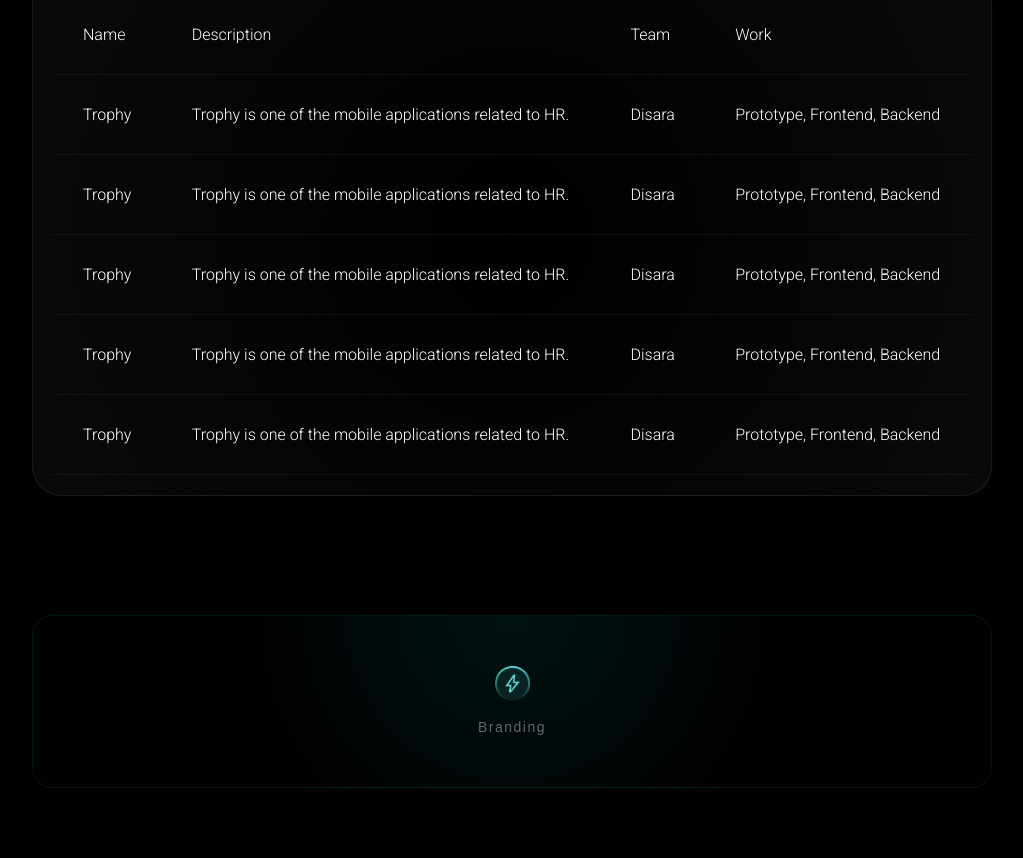
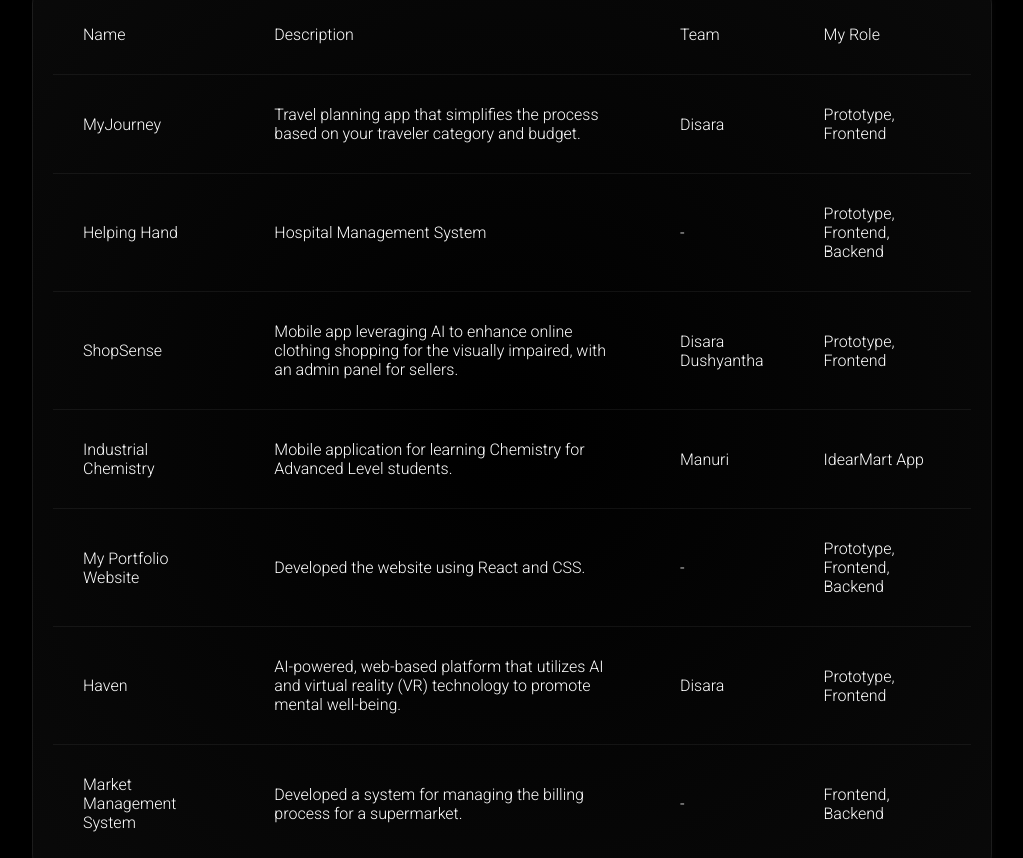
Before and after one commit to minuri12/PortfolioHewage, a React (Create React App) app: page /Work in a window 1280 px wide. Shown: the part 2767-3625 px from the top of the page, without its empty margins (128-1151 px from the left). Built offline with nearby package versions, Linux system fonts and the light colour scheme.

Commit message:
Work Complete

```diff
--- a/src/Pages/Work/Work.jsx
+++ b/src/Pages/Work/Work.jsx
@@ -260,41 +260,73 @@ function Work() {
               <th>Name</th>
               <th>Description</th>
               <th>Team</th>
-              <th>Work</th>
+              <th>My Role</th>
             </tr>
           </thead>
           <tbody>
             <tr>
-              <td>Trophy</td>
-              <td>Trophy is one of the mobile applications related to HR.</td>
+              <td>MyJourney</td>
+              <td>
+                {" "}
+                Travel planning app that simplifies the process based on your
+                traveler category and budget.
+              </td>
               <td>Disara</td>
-              <td>Prototype, Frontend, Backend</td>
+              <td>Prototype, Frontend</td>
             </tr>
             <tr>
-              <td>Trophy</td>
-              <td>Trophy is one of the mobile applications related to HR.</td>
-              <td>Disara</td>
+              <td>Helping Hand</td>
+              <td>Hospital Management System</td>
+              <td>-</td>
               <td>Prototype, Frontend, Backend</td>
             </tr>
 
             <tr>
-              <td>Trophy</td>
-              <td>Trophy is one of the mobile applications related to HR.</td>
-              <td>Disara</td>
-              <td>Prototype, Frontend, Backend</td>
+              <td>ShopSense</td>
+              <td>
+                Mobile app leveraging AI to enhance online clothing shopping for
+                the visually impaired, with an admin panel for sellers.
+              </td>
+              <td>
+                Disara
+                <br />
+                Dushyantha
+              </td>
+              <td>Prototype, Frontend</td>
             </tr>
 
             <tr>
-              <td>Trophy</td>
-              <td>Trophy is one of the mobile applications related to HR.</td>
-              <td>Disara</td>
+              <td>Industrial Chemistry</td>
+              <td>
+                Mobile application for learning Chemistry for Advanced Level
+                students.
+              </td>
+              <td>Manuri</td>
+              <td>IdearMart App</td>
+            </tr>
+            <tr>
+              <td>My Portfolio Website</td>
+              <td>Developed the website using React and CSS.</td>
+              <td>-</td>
               <td>Prototype, Frontend, Backend</td>
             </tr>
             <tr>
-              <td>Trophy</td>
-              <td>Trophy is one of the mobile applications related to HR.</td>
+              <td>Haven</td>
+              <td>
+                AI-powered, web-based platform that utilizes AI and virtual
+                reality (VR) technology to promote mental well-being.{" "}
+              </td>
               <td>Disara</td>
-              <td>Prototype, Frontend, Backend</td>
+              <td>Prototype, Frontend</td>
+            </tr>
+            <tr>
+              <td>Market Management System</td>
+              <td>
+                Developed a system for managing the billing process for a
+                supermarket.
+              </td>
+              <td>-</td>
+              <td>Frontend, Backend</td>
             </tr>
           </tbody>
         </table>
@@ -322,9 +354,8 @@ function Work() {
             </div>
 
             <div className="description seconDes">
-              Let's collaborate and craft something extraordinary together.
-              Whether you're envisioning a project or simply want to reach out,
-              I'm always excited about new opportunities and conversatio
+              Let’s collaborate to create something exceptional! I'm excited to
+              connect over new opportunities in software engineering.
             </div>
             <div className="sentmailbtn">
               <a href="mailto:minurisenara@gmail.com" className="contactbtn">
```
